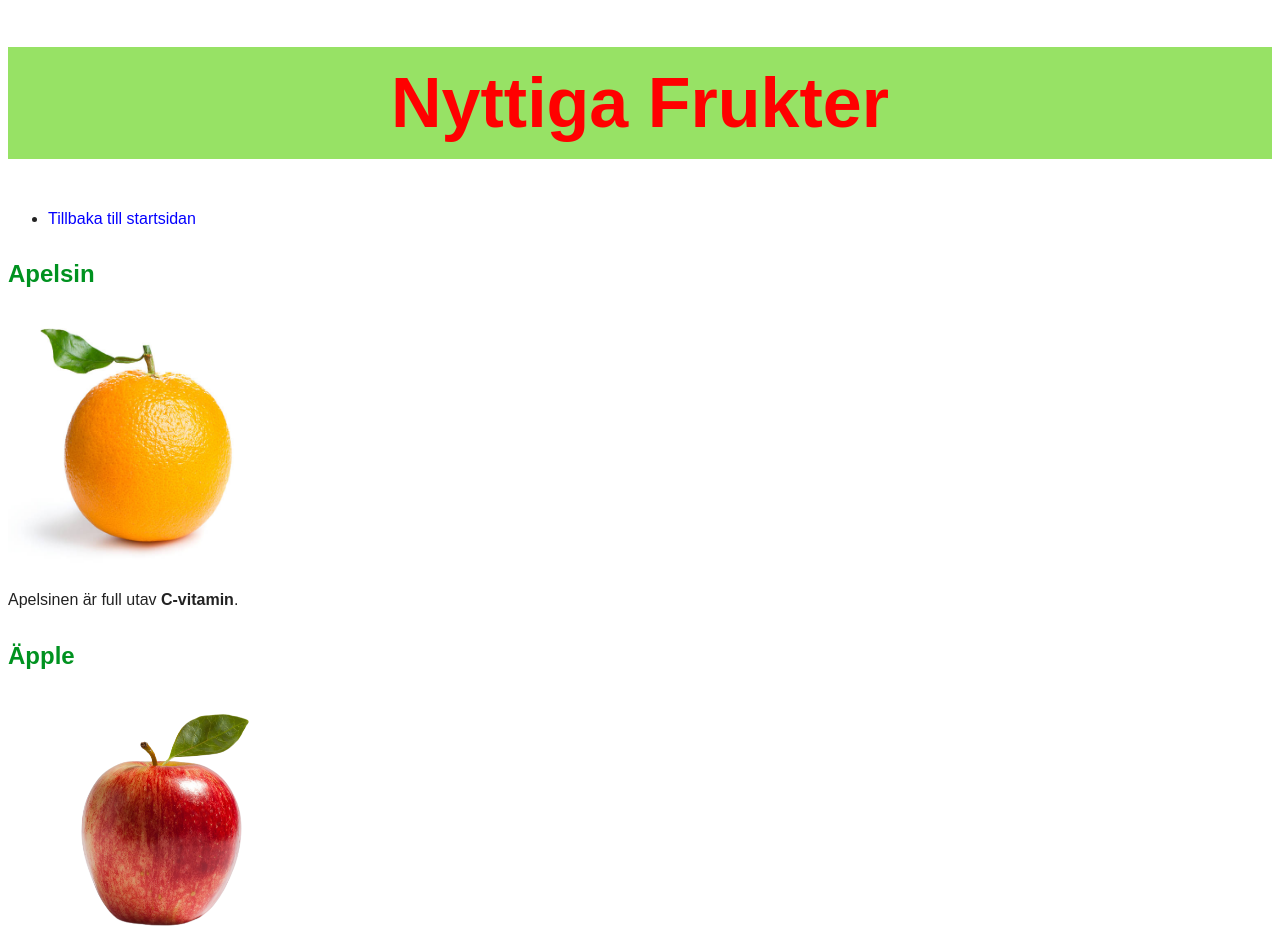
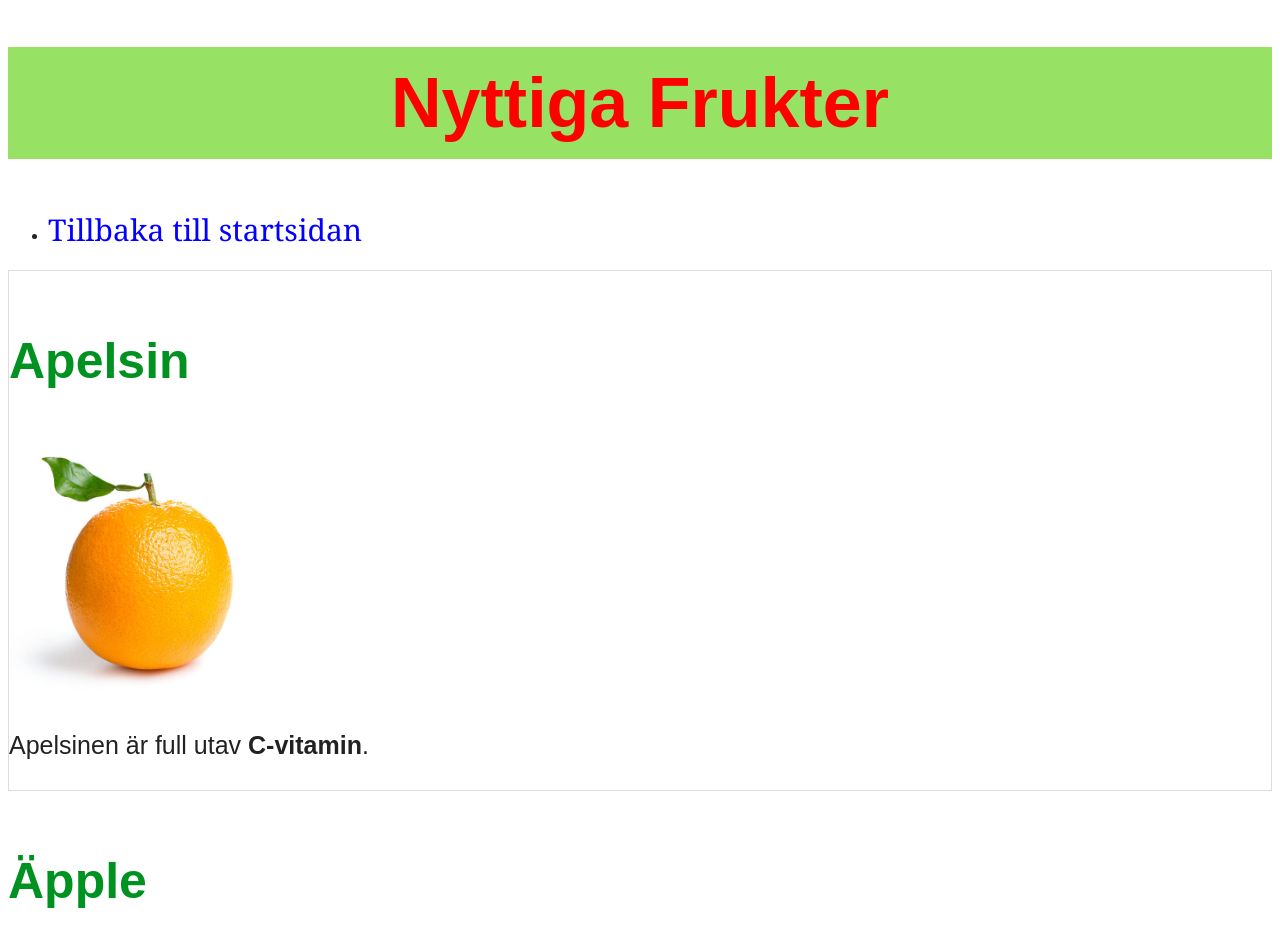
Before and after one commit to JRRcoding/Html-semantik-v02, a plain HTML site: page nyttiga-frukter.html in a window 1280 px wide. Shown: the top 948 px of the page. Drawn offline with Linux system fonts and the light colour scheme.

Commit message:
Merge branch 'main' of github.com:JRRcoding/Html-semantik-v02

```diff
--- a/nyttiga-frukter.html
+++ b/nyttiga-frukter.html
@@ -17,7 +17,7 @@
     </header>
        <main>
             <section>
-                <article>
+                <article class="fruit-card">
                     <h2>Apelsin</h2>
                     <img
                     src="./images/apelsin.png"
--- a/stylesheets/style.css
+++ b/stylesheets/style.css
@@ -34,10 +34,22 @@ h1{
 h2{
   margin-top: 1em; /* mellanrum ovanför rubrik*/
   color: #009220;
+  font-size: 50px;
+
+}
+
+p{
+  font-size: 25px;
 }
 
 nav a{
   color: rgb(4, 0, 255); /* färg på länken */
   text-decoration: none; /* tar bort understrykning */
   margin-right: 10px; /* mellanrum mellan länkar */
+  font-family: Georgia, 'Times New Roman', Times, serif;
+  font-size: 30px;
 }
+
+.fruit-card{
+  border: 1px solid #ddd;
+}
```
